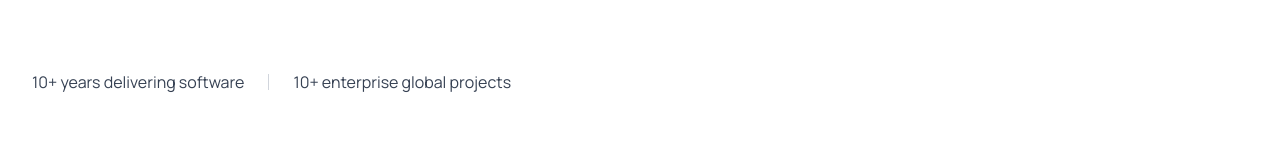
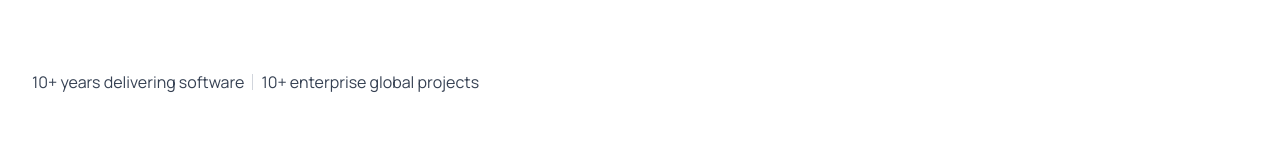
Before and after one commit to ArtemisaNurii/Codevider-final, a Next.js app: page /about in a window 1280 px wide. Shown: the part 468-615 px from the top of the page. Built offline with nearby package versions, Linux system fonts and the light colour scheme.

Commit message:
quick fixing

```diff
--- a/src/app/about/aboutUs.tsx
+++ b/src/app/about/aboutUs.tsx
@@ -21,7 +21,7 @@ export default function AboutSection3() {
       <div className="container mx-auto px-4 py-16 sm:px-6 lg:px-8 lg:py-24">
 
         {/* Top highlights section */}
-        <div className="mb-12 flex flex-wrap items-center gap-x-6 gap-y-2 text-sm text-gray-700 sm:text-base">
+        <div className="mb-12 flex flex-wrap items-center gap-x-2 gap-y-2 text-sm text-gray-700 sm:text-base max-sm:flex-row">
           <span>10+ years delivering software</span>
           <div className="h-4 w-px bg-gray-300" aria-hidden="true"></div>
           <span>10+ enterprise global projects</span>
```
